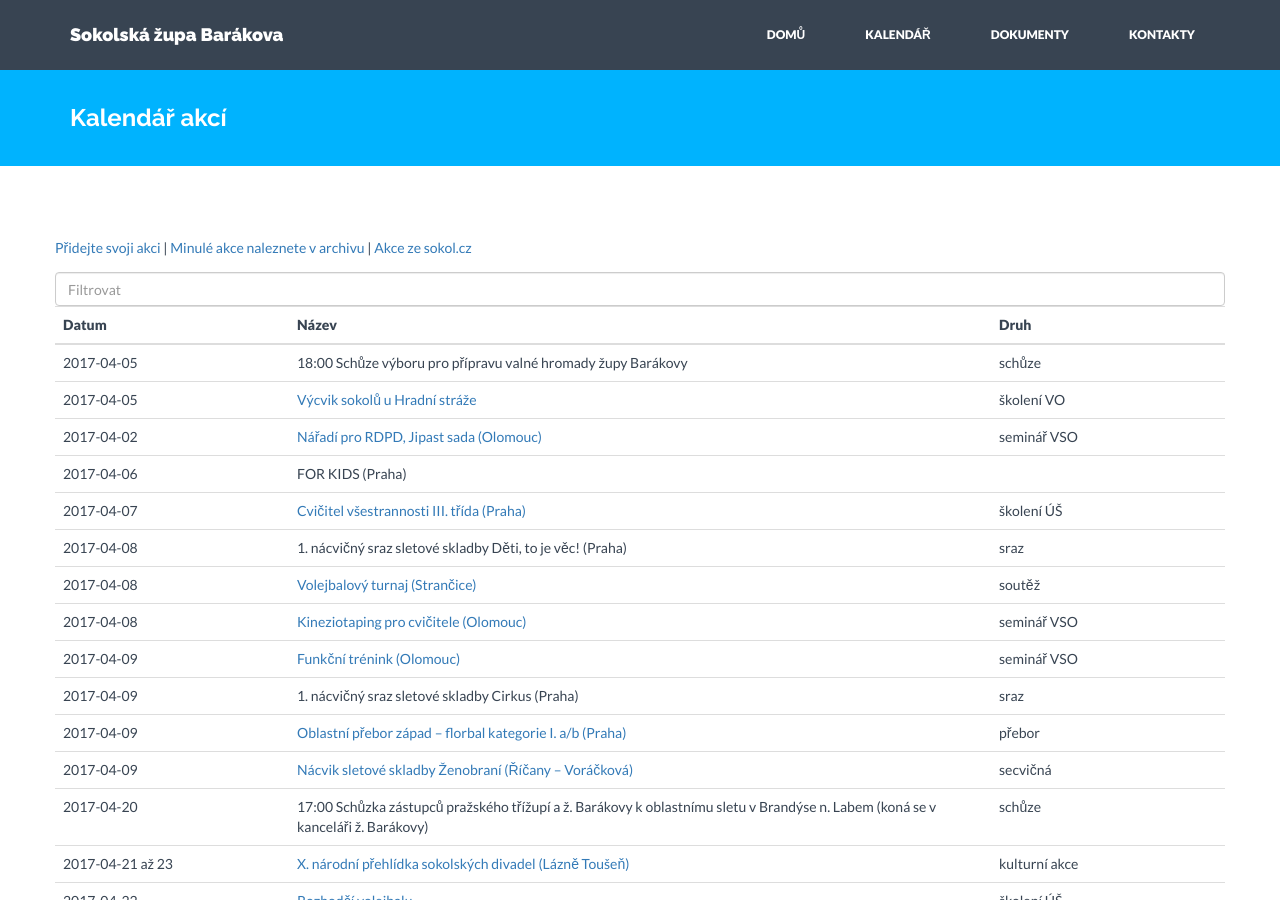
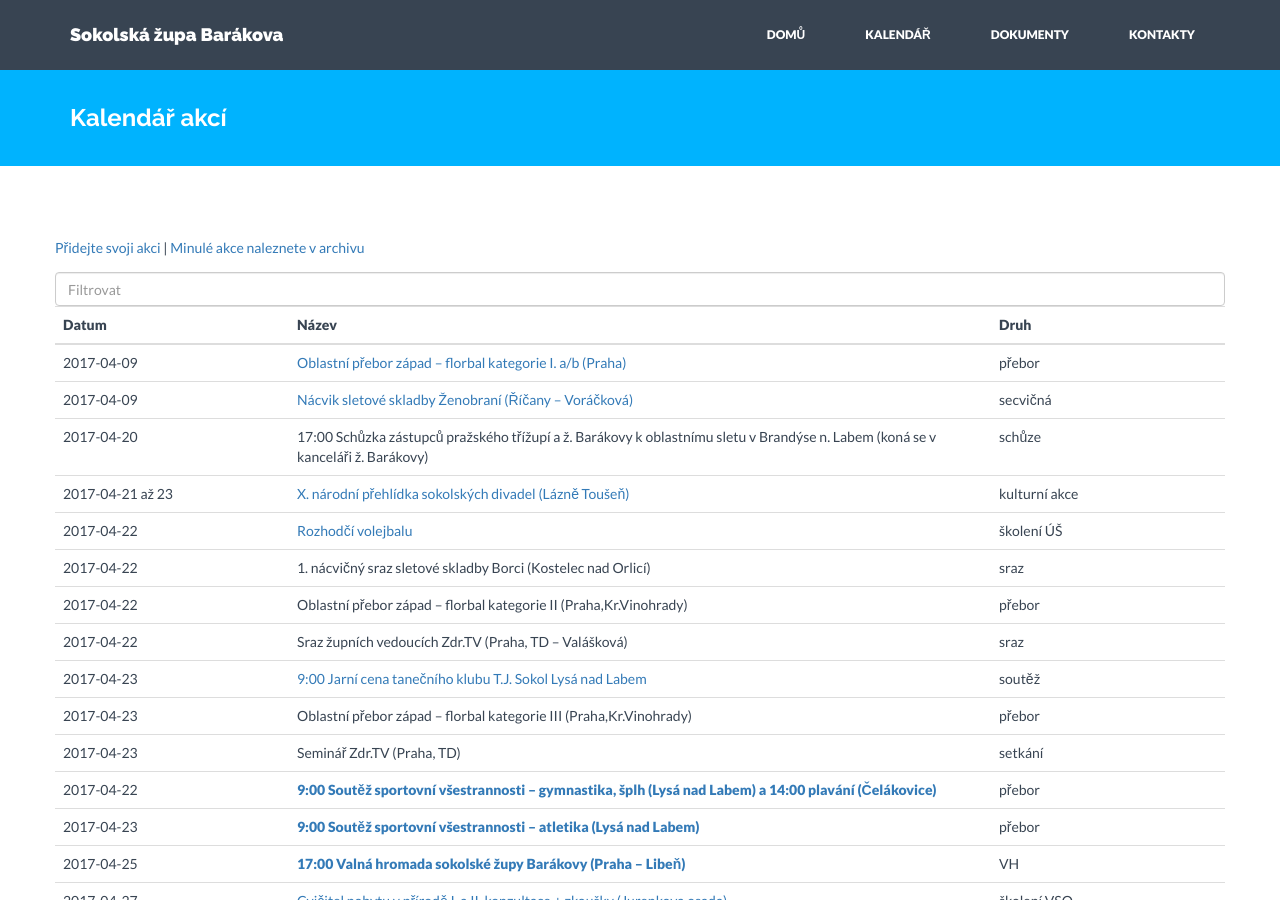
Before and after one commit to milanhybner/zbarakova.cz, a Jekyll site: the page built from akce.md, in a window 1280 px wide and 900 px high. Built offline with Jekyll 4.4.1, drawn with Linux system fonts in a browser that asks for light colours; nearby versions of some CDN libraries.

Commit message:
Přidána pozvánka na VH
http://www.zbarakova.cz/kancelar/co-se-deje.html

```diff
--- a/_data/akce-archiv.yaml
+++ b/_data/akce-archiv.yaml
@@ -737,3 +737,58 @@
   nazev: Sraz župních náčelníků a náčelnic (Praha, TD, P1)
   url:
   druh: sraz
+
+- datum: 2017-04-05
+  nazev: 18:00 Schůze výboru pro přípravu valné hromady župy Barákovy
+  url:
+  druh: schůze
+
+- datum: 2017-04-05
+  nazev: Výcvik sokolů u Hradní stráže
+  url: https://drive.google.com/open?id=0B0w6gDorCVUkc00wWHJDeXp1ZE0
+  druh: školení VO
+
+- datum: 2017-04-02
+  nazev: Nářadí pro RDPD, Jipast sada (Olomouc)
+  url: http://www.sokol.eu/priloha/12048/904-naradi-pro-rdpd-pozvanka.pdf
+  druh: seminář VSO
+
+
+- datum: 2017-04-06
+  nazev: FOR KIDS (Praha)
+  url:
+  druh:
+
+
+- datum: 2017-04-07
+  nazev: Cvičitel všestrannosti III. třída (Praha)
+  url: http://www.sokol.eu/obsah/352
+  druh: školení ÚŠ
+
+
+- datum: 2017-04-08
+  nazev: 1. nácvičný sraz sletové skladby Děti, to je věc! (Praha)
+  url:
+  druh: sraz
+
+- datum: 2017-04-08
+  nazev: Volejbalový turnaj (Strančice)
+  url: http://sokol-strancice.webnode.cz/news/plan-akci-v-sokolovne/
+  druh: soutěž
+
+- datum: 2017-04-08
+  nazev: Kineziotaping pro cvičitele (Olomouc)
+  url: http://www.sokol.eu/priloha/12049/905-pozvanka-kineziotaping.pdf
+  druh: seminář VSO
+
+- datum: 2017-04-09
+  nazev: Funkční trénink (Olomouc)
+  url: http://www.sokol.eu/priloha/12050/96-pozvanka-funkcni-trenink.pdf
+  druh: seminář VSO
+
+
+
+- datum: 2017-04-09
+  nazev: 1. nácvičný sraz sletové skladby Cirkus (Praha)
+  url:
+  druh: sraz
--- a/_data/akce.yaml
+++ b/_data/akce.yaml
@@ -1,59 +1,3 @@
-- datum: 2017-04-05
-  nazev: 18:00 Schůze výboru pro přípravu valné hromady župy Barákovy
-  url:
-  druh: schůze
-
-- datum: 2017-04-05
-  nazev: Výcvik sokolů u Hradní stráže
-  url: https://drive.google.com/open?id=0B0w6gDorCVUkc00wWHJDeXp1ZE0
-  druh: školení VO
-
-- datum: 2017-04-02
-  nazev: Nářadí pro RDPD, Jipast sada (Olomouc)
-  url: http://www.sokol.eu/priloha/12048/904-naradi-pro-rdpd-pozvanka.pdf
-  druh: seminář VSO
-
-
-- datum: 2017-04-06
-  nazev: FOR KIDS (Praha)
-  url:
-  druh:
-
-
-- datum: 2017-04-07
-  nazev: Cvičitel všestrannosti III. třída (Praha)
-  url: http://www.sokol.eu/obsah/352
-  druh: školení ÚŠ
-
-
-- datum: 2017-04-08
-  nazev: 1. nácvičný sraz sletové skladby Děti, to je věc! (Praha)
-  url:
-  druh: sraz
-
-- datum: 2017-04-08
-  nazev: Volejbalový turnaj (Strančice)
-  url: http://sokol-strancice.webnode.cz/news/plan-akci-v-sokolovne/
-  druh: soutěž
-
-- datum: 2017-04-08
-  nazev: Kineziotaping pro cvičitele (Olomouc)
-  url: http://www.sokol.eu/priloha/12049/905-pozvanka-kineziotaping.pdf
-  druh: seminář VSO
-
-- datum: 2017-04-09
-  nazev: Funkční trénink (Olomouc)
-  url: http://www.sokol.eu/priloha/12050/96-pozvanka-funkcni-trenink.pdf
-  druh: seminář VSO
-
-
-
-- datum: 2017-04-09
-  nazev: 1. nácvičný sraz sletové skladby Cirkus (Praha)
-  url:
-  druh: sraz
-
-
 - datum: 2017-04-09
   nazev: Oblastní přebor západ – florbal kategorie I. a/b (Praha)
   url: https://drive.google.com/open?id=0B0w6gDorCVUkX3ZBZUxTVTBGc1owZE9IYTlLNUlOVnUzMlcw
@@ -123,8 +67,8 @@
   druh: přebor
 
 - datum: 2017-04-25
-  nazev: 17:00 Valná hromada sokolské župy Barákovy (Praha – Libeň)
-  url:
+  nazev: <b>17:00 Valná hromada sokolské župy Barákovy (Praha – Libeň)</b>
+  url: https://drive.google.com/open?id=0B0w6gDorCVUkUDBPdHlYU3RybngwRHgxRV82TDdYSXJvZ084
   druh: VH
 
 - datum: 2017-04-27
--- a/akce.md
+++ b/akce.md
@@ -11,7 +11,7 @@
 </div>
 <div id="entry-list" class="container mt">
     <div class="row" style="margin-bottom:10px;">
-        <p><a href="https://goo.gl/forms/q9Loj8bRYuJcPclD3">Přidejte svoji akci</a> | <a href="akce-archiv.html">Minulé akce naleznete v archivu</a> | <a href="akce-sokol.cz.html">Akce ze sokol.cz</a></p>
+        <p><a href="https://goo.gl/forms/q9Loj8bRYuJcPclD3">Přidejte svoji akci</a> | <a href="akce-archiv.html">Minulé akce naleznete v archivu</a></p>
         <input class="search form-control" placeholder="Filtrovat" type="text">
         <table>
             <thead>
```
Also changed, not shown: kancelar/co-se-deje.md (+61 -0 lines).
